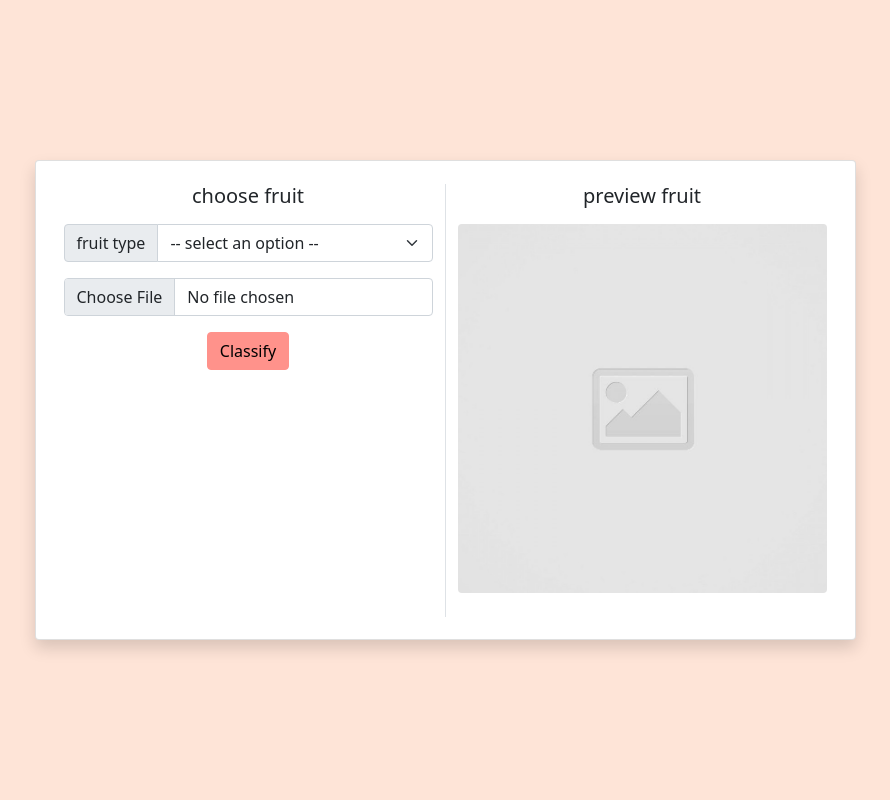
After one commit to kflorendo/haii-final-project, a Django app: page /classify in a window 1280 px wide. The commit adds this page. Shown: the whole page, without its empty margins (195-1085 px from the left). Run offline with Django 4.2, Linux system fonts and the light colour scheme; style sheets or scripts are compiled from the project's sources; some libraries are stand-ins or nearby versions.

Commit message:
Create classify page with upload form

```diff
--- a/fruitapp/static/styles.scss
+++ b/fruitapp/static/styles.scss
@@ -8,3 +8,8 @@ body {
     min-width: 50% !important;
     min-height: 60%;
 }
+
+.image {
+    max-height: 400px;
+    max-width: 400px;
+}
--- a/fruitapp/templates/fruitapp/base.html
+++ b/fruitapp/templates/fruitapp/base.html
@@ -10,6 +10,7 @@
 
     <script src="{% static 'fruitapp/classify.js' %}"></script>
     <link rel="stylesheet" href="https://cdn.jsdelivr.net/npm/bootstrap-icons@1.9.1/font/bootstrap-icons.css">
+    <script src="https://ajax.googleapis.com/ajax/libs/jquery/3.6.1/jquery.min.js"></script>
     {% load compress %}
 
 {% compress css %}
--- /dev/null
+++ b/fruitapp/templates/fruitapp/classify.html
@@ -0,0 +1,43 @@
+{% extends "fruitapp/base.html" %}
+
+{% block content %}
+{% load static %}
+
+<div class="row m-3">
+    <div class="col h-100">
+        <h5 class="mb-3">choose fruit</h5>
+        <form>
+                <div class="input-group mb-3">
+                    <span class="input-group-text" id="basic-addon1">fruit type</span>
+                    <select class="form-select" aria-label="Default select example">
+                        <option disabled selected value> -- select an option -- </option>
+                        <option value="banana">banana</option>
+                        <option value="apple">apple</option>
+                        <option value="orange">orange</option>
+                    </select>
+                </div>
+
+                <div class="mb-3">
+                    <input id="imageInput" class="form-control" type="file" id="formFile">
+                </div>
+                <button class="btn btn-primary" type="submit">Classify</button>
+        </form>
+    </div>
+    <div class="col border-start h-100">
+        <h5 class="mb-3">preview fruit</h5>
+        <figure class="figure">
+            <img id="imagePreview" src="{% static 'fruitapp/placeholder-image.jpeg' %}"
+                class="figure-img img-fluid rounded image" alt="...">
+        </figure>
+    </div>
+</div>
+<script>
+
+    $("#imageInput")[0].onchange = evt => {
+        const [file] = $("#imageInput")[0].files
+        if (file) {
+            $("#imagePreview")[0].src = URL.createObjectURL(file)
+        }
+    }
+</script>
+{% endblock %}
--- a/fruitapp/views.py
+++ b/fruitapp/views.py
@@ -5,3 +5,6 @@ def home(request):
 
 def about(request):
     return render(request, 'fruitapp/about.html', {})
+
+def classify(request):
+    return render(request, 'fruitapp/classify.html', {})
--- a/haii/urls.py
+++ b/haii/urls.py
@@ -21,5 +21,6 @@ from fruitapp import views
 urlpatterns = [
     path('admin/', admin.site.urls),
     path('', views.home),
-    path('about', views.about)
+    path('about', views.about),
+    path('classify', views.classify),
 ]
```
Also changed, not shown: fruitapp/static/fruitapp/placeholder-image.jpeg (added), 4 other files.
